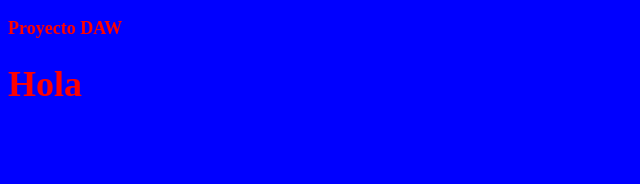
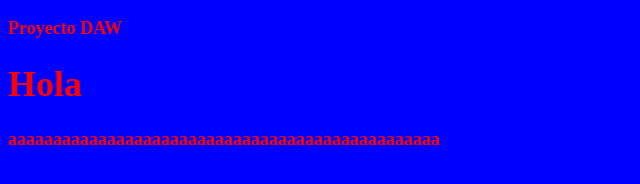
Before and after one commit to pabloGE123/curso-git, a plain HTML site: page index.html in a window 1280 px wide. Shown: the whole page, without its empty margins (0-640 px from the left). Drawn offline with Linux system fonts and the light colour scheme.

Commit message:
Otro commit

```diff
--- a/index.html
+++ b/index.html
@@ -9,5 +9,6 @@
 <body>
     <p>Proyecto DAW</p>
     <h1>Hola</h1>
+    <p>aaaaaaaaaaaaaaaaaaaaaaaaaaaaaaaaaaaaaaaaaaaaaaaa</p>
 </body>
 </html>
```
Also changed, not shown: js/javascript.js (deleted), nuevo.html (added).
